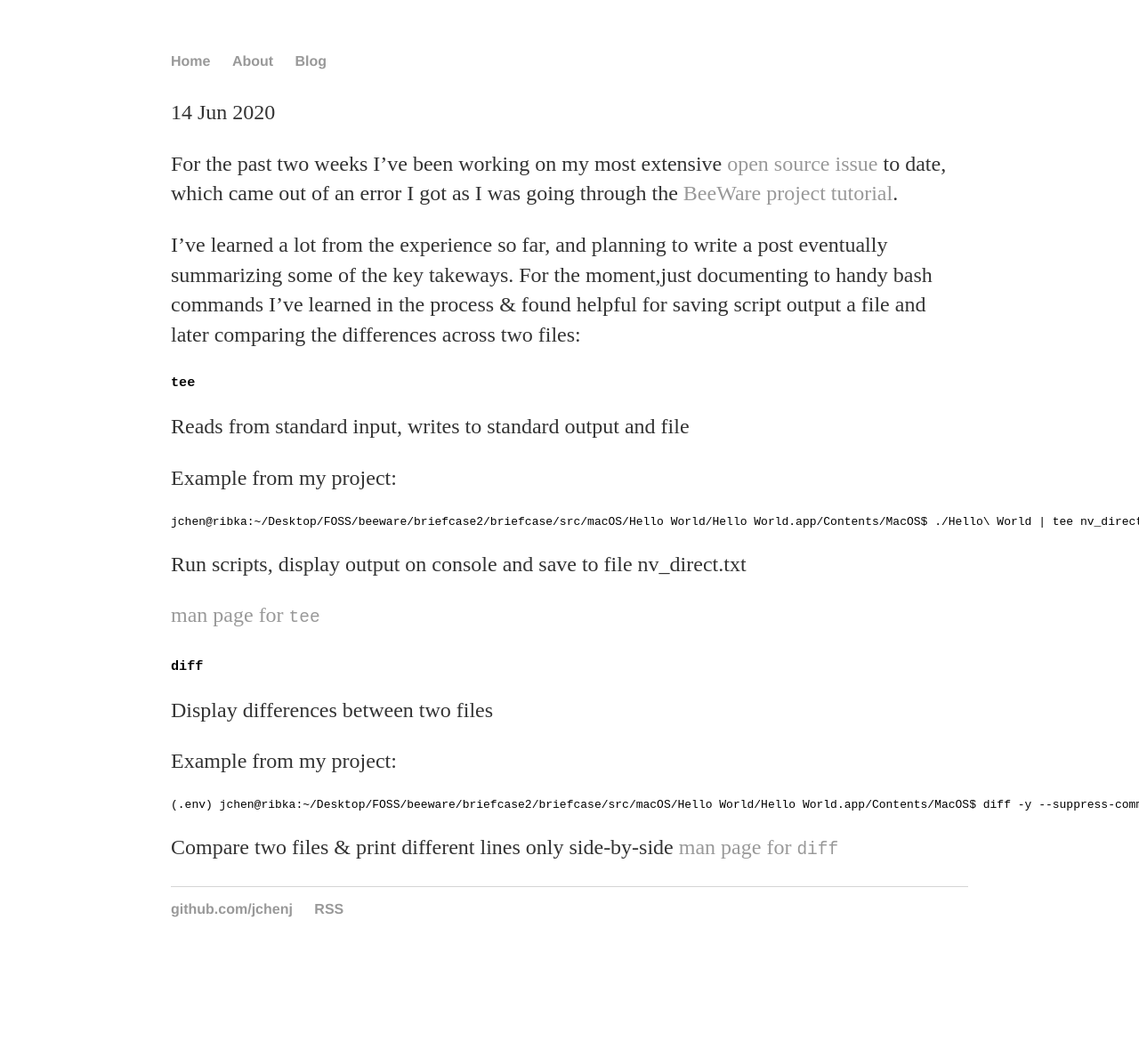
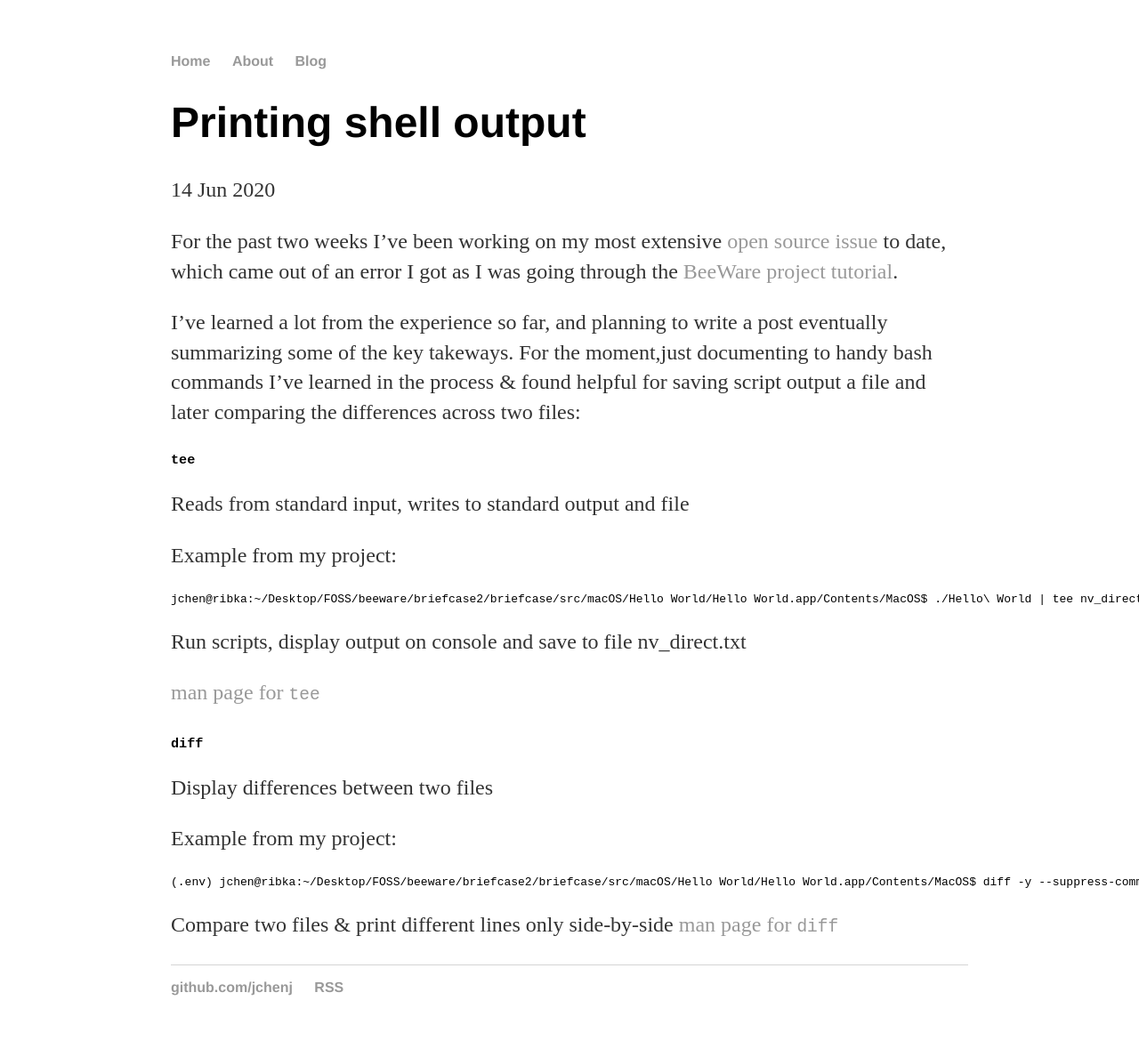
Before and after one commit to jchenj/jchenj.github.io, a Jekyll site: the page built from _posts/2020-06-14-printing-shell-output.md, in a window 1280 px wide. Shown: the whole page at 89% size. Built offline with Jekyll 4.4.1, drawn with Linux system fonts in a browser that asks for light colours; our own code applies the rules of GitHub Pages for plain Markdown files; before the commit the page ends 1091 px from its top, so only the background shows below that.

```diff
--- a/_posts/2020-06-14-printing-shell-output.md
+++ b/_posts/2020-06-14-printing-shell-output.md
@@ -1,6 +1,6 @@
 ---
 layout: post
-title: "Printing shell output""
+title: "Printing shell output"
 date: 2020-06-14
 ---
 
```
